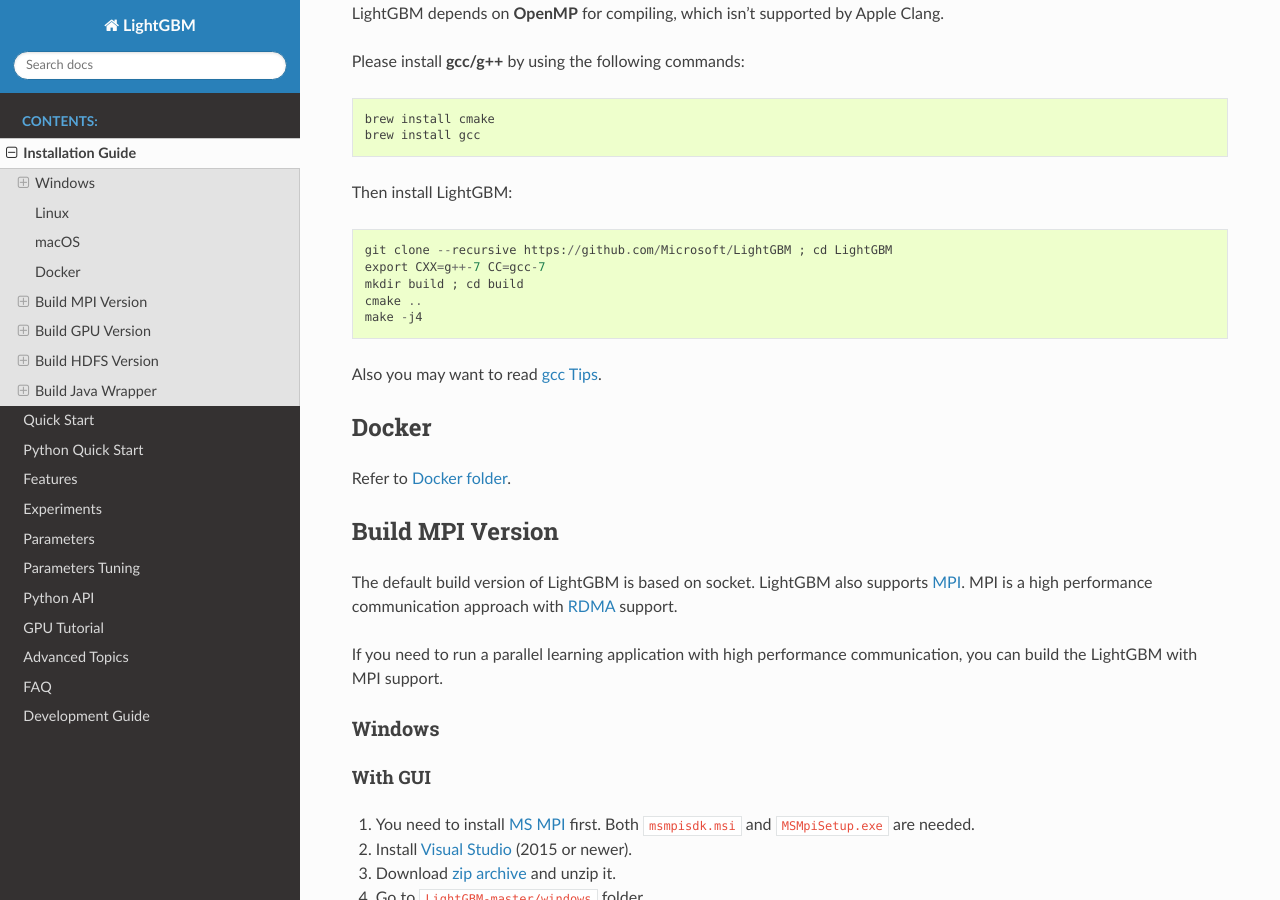
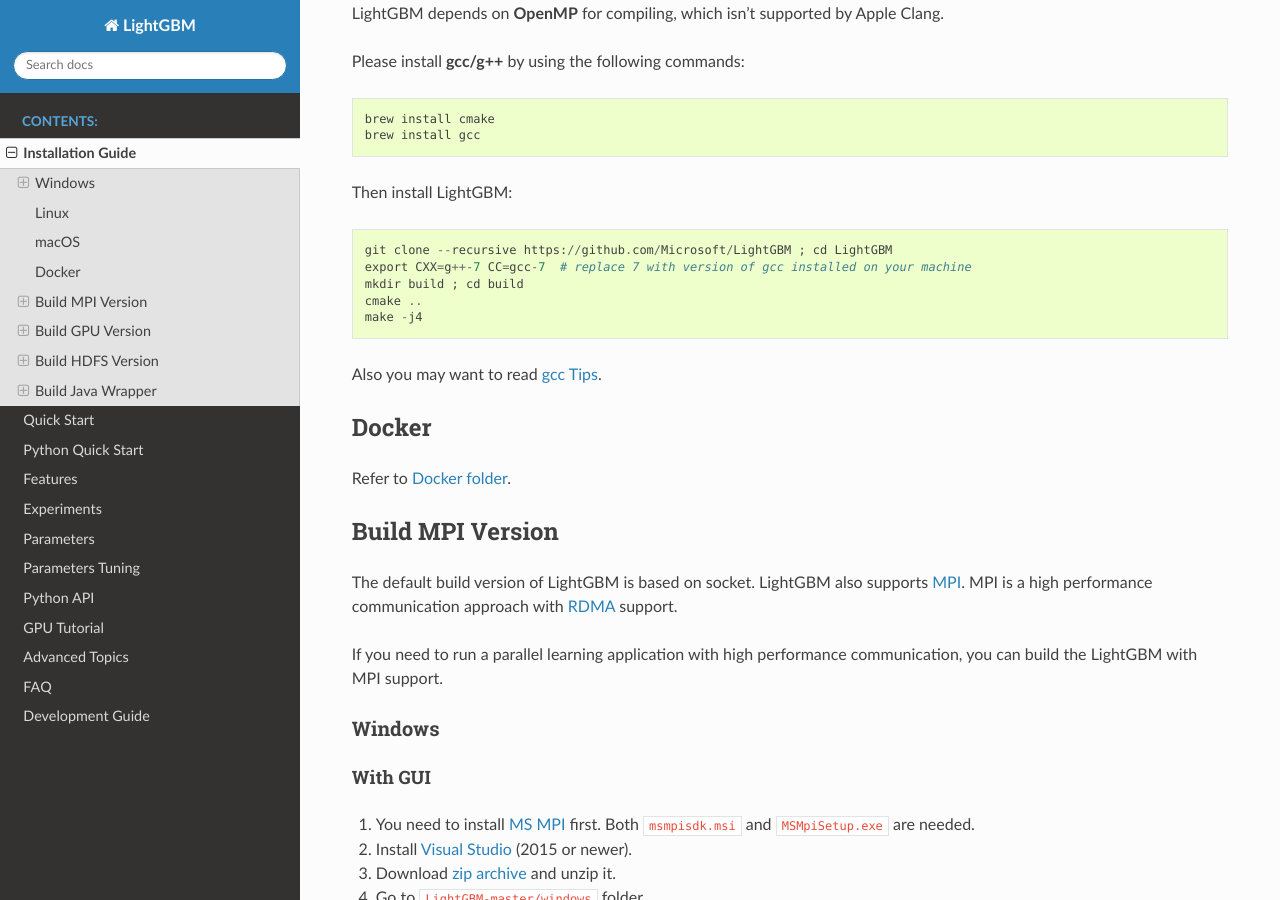
Before and after one commit to microsoft/LightGBM, a Sphinx documentation site: the page built from docs/Installation-Guide.rst, in a window 1280 px wide and 900 px high, scrolled down 1825 px. Built offline with Sphinx 7.4.7 and the Read the Docs theme 2.0.0, drawn with Linux system fonts in a browser that asks for light colours; pages that are not in the unit, such as notebooks, are missing from menus; some of the changed text lies outside the part shown.

Commit message:
added notes about gcc version in installation guides

```diff
--- a/docs/Installation-Guide.rst
+++ b/docs/Installation-Guide.rst
@@ -101,7 +101,7 @@
 .. code::
 
   git clone --recursive https://github.com/Microsoft/LightGBM ; cd LightGBM
-  export CXX=g++-7 CC=gcc-7
+  export CXX=g++-7 CC=gcc-7  # replace 7 with version of gcc installed on your machine
   mkdir build ; cd build
   cmake ..
   make -j4
@@ -194,7 +194,7 @@
 .. code::
 
   git clone --recursive https://github.com/Microsoft/LightGBM ; cd LightGBM
-  export CXX=g++-7 CC=gcc-7
+  export CXX=g++-7 CC=gcc-7  # replace 7 with version of gcc installed on your machine
   mkdir build ; cd build
   cmake -DUSE_MPI=ON ..
   make -j4
@@ -342,7 +342,7 @@
 .. code::
 
   git clone --recursive https://github.com/Microsoft/LightGBM ; cd LightGBM
-  export CXX=g++-7 CC=gcc-7
+  export CXX=g++-7 CC=gcc-7  # replace 7 with version of gcc installed on your machine
   mkdir build ; cd build
   cmake -DUSE_HDFS=ON ..
   make -j4
```
Also changed, not shown: R-package/README.md, python-package/README.rst.
